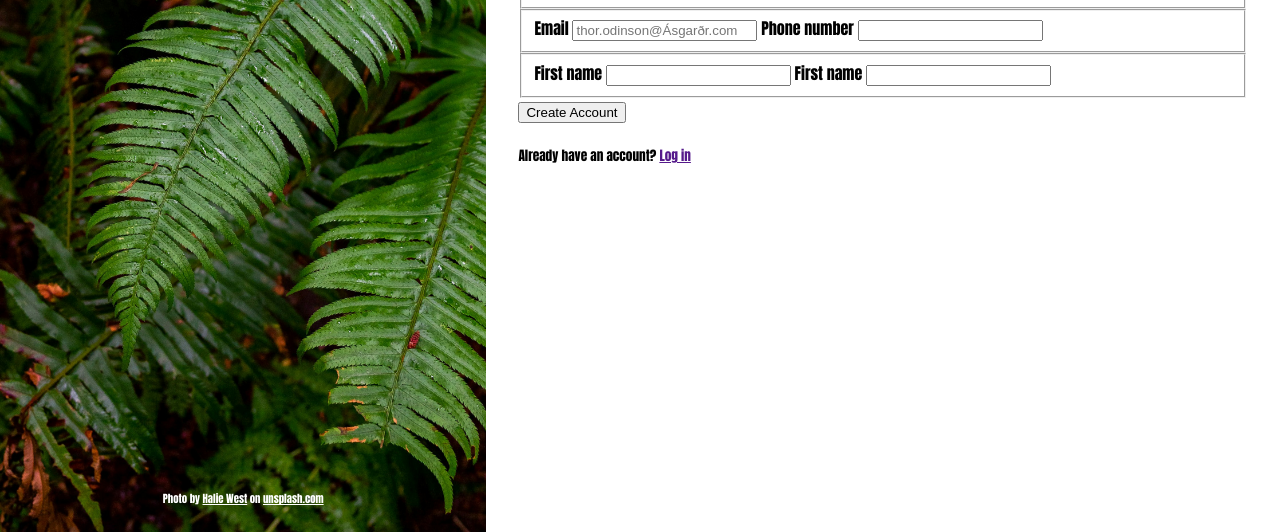
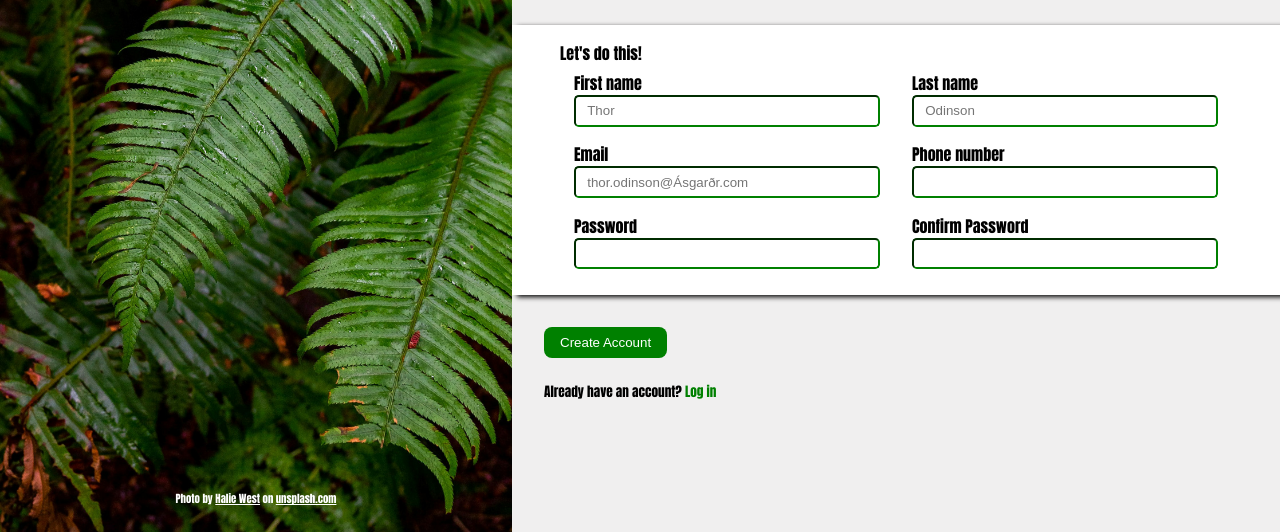
Before and after one commit to Danilo-Giannone/odin-sign-up-form, a plain HTML site: page index.html in a window 1280 px wide. Shown: the part 268-800 px from the top of the page. Drawn offline with Linux system fonts and the light colour scheme; a web font is replaced by a local one.

Commit message:
add style to right side

```diff
--- a/index.html
+++ b/index.html
@@ -29,31 +29,45 @@
                     your deepest dreams. Sign up <em>now</em> to get started</p>
                 <p>You <em>know</em> you want to.</p>
             </div>
+            <div class="form">
                 <form action="" method="get">
                     <fieldset>
+                        <legend>Let's do this!</legend>
+                        <div class="input_div">
                             <label for="first_name"> First name</label>
                             <input type="text" name="first_name" id="first_name" placeholder="Thor">
-
+                        </div>
+                        <div class="input_div">
                             <label for="last_name"> Last name</label>
                             <input type="text" name="last_name" id="last_name" placeholder="Odinson">
+                        </div>
                     </fieldset>
                     <fieldset>
+                        <div class="input_div">
                             <label for="email"> Email</label>
                             <input type="email" name="email" id="email" placeholder="thor.odinson@Ásgarðr.com">
-
+                        </div>
+                        <div class="input_div">
                             <label for="number"> Phone number</label>
                             <input type="number" name="number" id="number">
+                        </div>
                     </fieldset>
                     <fieldset>
-                    <label for="password"> First name</label>
+                        <div class="input_div">
+                            <label for="password"> Password</label>
                             <input type="password" name="password" id="password">
-
-                    <label for="confirm_password"> First name </label>
+                        </div>
+                        <div class="input_div">
+                            <label for="confirm_password"> Confirm Password </label>
                             <input type="password" name="confirm_password" id="confirm_password">
+                        </div>
                     </fieldset>
                 </form>
+            </div>
+            <div class="action">
                 <button class="btn" type="submit">Create Account</button>
                 <h5>Already have an account? <a class="log_in_link" href="">Log in</a></h5>
+            </div>
         </div>
     </div>
 </body>
--- a/style.css
+++ b/style.css
@@ -1,18 +1,21 @@
-:root{
-    font-family:Impact, Haettenschweiler, 'Arial Narrow Bold', sans-serif;
+:root {
+    font-family: Impact, Haettenschweiler, 'Arial Narrow Bold', sans-serif;
     font-weight: 800;
 }
-body{
+
+body {
     padding: 0;
     margin: 0;
 }
-#container{
+
+#container {
     display: flex;
     height: 100vh;
     width: 100vw;
 
 }
-.left{
+
+.left {
     flex: 2;
     display: flex;
     justify-content: end;
@@ -22,26 +25,89 @@ body{
     color: white;
 }
 
-.odin_logo{
+.odin_logo {
     height: 6rem;
 }
-.right{
+
+input:invalid {
+    border-color: red;
+}
+
+input:valid {
+    border-color: green;
+}
+
+.right {
+    background-color: #F0EFEF;
     flex: 3;
-    padding: 7rem 2rem;
+    display: flex;
+    flex-direction: column;
+    justify-content: center;
+    padding: 7rem 0rem;
 }
-.logo{
+
+fieldset {
+    border: none;
+    display: flex;
+    flex-direction: row;
+    justify-content: space-between;
+}
+
+.input_div {
+    display: flex;
+    flex-direction: column;
+    flex: 1;
+    margin: 0rem 1rem;
+}
+
+input {
+    border-radius: 0.3rem;
+    padding: 0.4rem 0.7rem;
+}
+
+.hero {
+    margin: 3rem 2rem;
+}
+
+.form {
+    background-color: white;
+    padding: 1rem 2rem;
+    box-shadow: 5px 2px 5px black;
+    ;
+}
+
+.action {
+    margin: 2rem;
+}
+
+.action a {
+    color: green;
+    text-decoration: none;
+}
+
+.btn {
+    background-color: green;
+    border: none;
+    border-radius: 0.5rem;
+    padding: 0.5rem 1rem;
+    color: white;
+}
+
+.logo {
     display: flex;
     align-items: center;
     justify-content: center;
-    background-color:rgb(0 0 0 / 50%);
+    background-color: rgb(0 0 0 / 50%);
     font-family: "Norse Bold";
     margin: 30rem 0;
     height: 7rem;
     font-size: 5rem;
 }
-.credit{
+
+.credit {
     align-self: center;
 }
-.credit a{
+
+.credit a {
     color: white;
 }
```
Lines whose indentation alone changed are shown as unchanged.
